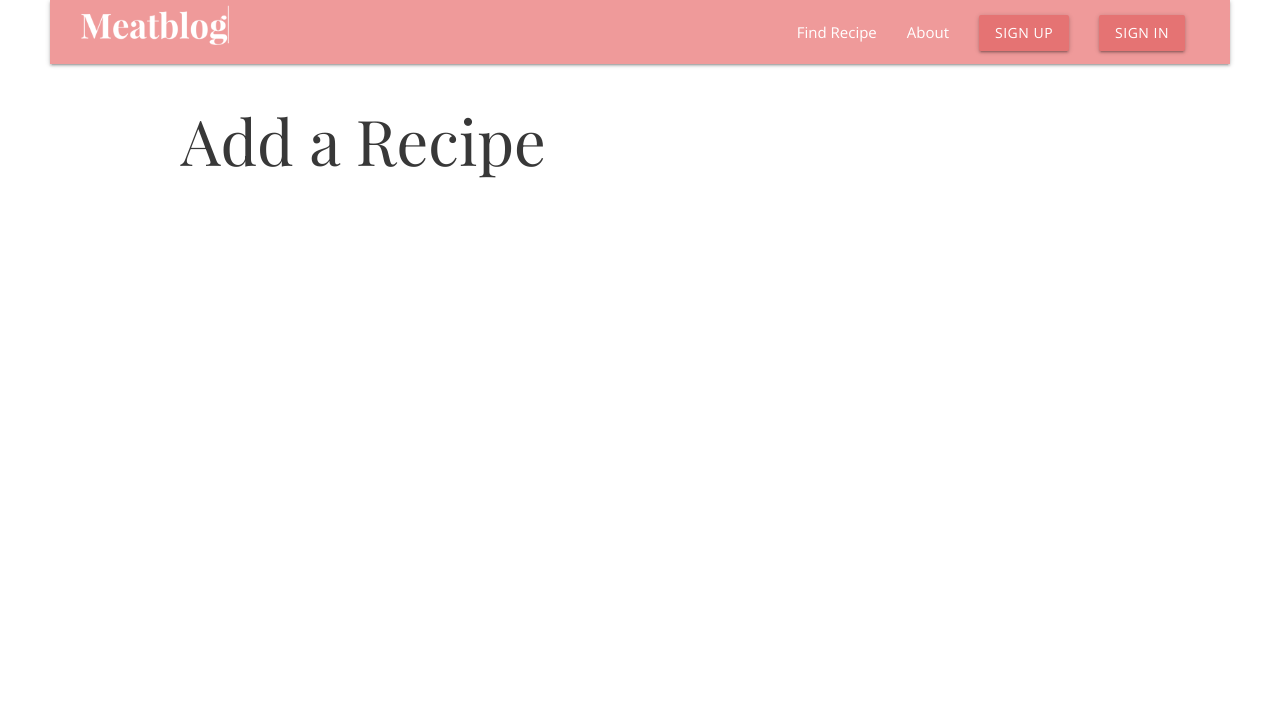
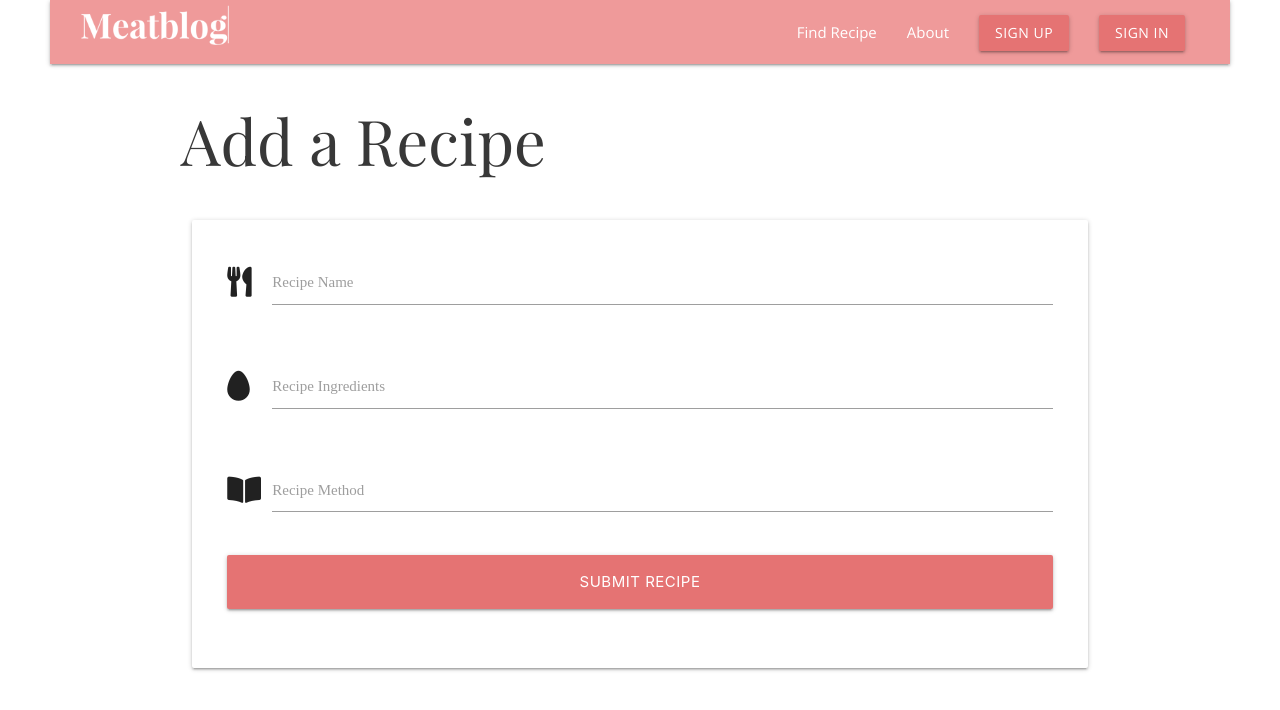
Before and after one commit to michellelclement/meatblog, a Flask app: page /add_recipe in a window 1280 px wide. Shown: the top 710 px of the page. Run offline with Flask 2, Linux system fonts and the light colour scheme; some libraries are stand-ins or nearby versions; some web fonts are replaced.

Commit message:
Add Recipe form working and connected to DB. To do: format ingredients and method inpput plus image URL

```diff
--- a/app.py
+++ b/app.py
@@ -103,7 +103,7 @@ def add_recipe():
             "created_by": session["user"]
         }
 
-        mongo.db.tasks.insert_one(recipe)
+        mongo.db.recipes.insert_one(recipe)
         flash("Recipe Successfully Added")
         return redirect(url_for("find_recipe"))
 
--- a/templates/add_recipe.html
+++ b/templates/add_recipe.html
@@ -6,4 +6,83 @@
   </div>
 </div>
 
+<div class="row card-panel">
+  <form class="col s12" method="POST" action="{{ url_for('add_recipe') }}">
+    <!-- Recipe Name -->
+    <div class="row">
+      <div class="input-field col s12">
+        <i class="fas fa-utensils prefix"></i>
+        <input
+          id="recipe_name"
+          name="recipe_name"
+          type="text"
+          minlength="5"
+          maxlength="100"
+          class="validate"
+          required
+        />
+        <label for="icon_prefix">Recipe Name</label>
+      </div>
+    </div>
+    <!-- Recipe Ingredients -->
+    <div class="row">
+      <div class="input-field col s12">
+        <i class="fas fa-egg prefix"></i>
+        <input
+          id="recipe_ingredients"
+          name="recipe_ingredients"
+          type="text"
+          minlength="5"
+          maxlength="400"
+          class="validate"
+          required
+        />
+        <label for="icon_prefix">Recipe Ingredients</label>
+        </div>
+    </div>
+        <!-- Recipe Method -->
+        <div class="row">
+          <div class="input-field col s12">
+            <i class="fas fa-book-open prefix"></i>
+            <textarea
+          id="recipe_method"
+          name="recipe_method"
+          minlength="150"
+          maxlength="800"
+          class="materialize-textarea validate"
+          required
+        ></textarea>
+            <label for="icon_prefix">Recipe Method</label>
+          </div>
+        </div>
+
+        <!-- Image URL
+        <div class="row">
+          <div class="input-field col s12">
+            <i class="fas fa-egg prefix"></i>
+            <input
+              id="image_url"
+              name="image_url"
+              type="text"
+              minlength="5"
+              maxlength="500"
+              pattern="^[a-zA-Z0-9]{5,15}$"
+              class="validate"
+              required
+            />
+            <label for="icon_prefix">image_url</label>
+          </div>
+        </div>-->
+
+      <!-- Submit Recipe Button -->
+      <div class="row">
+      <div class="col s12 center-align">
+        <button type="submit" class="col s12 btn-large red lighten-2">
+          Submit Recipe
+        </button>
+      </div>
+    </div>
+  </form>
+</div>
+
 {% endblock %}
```
